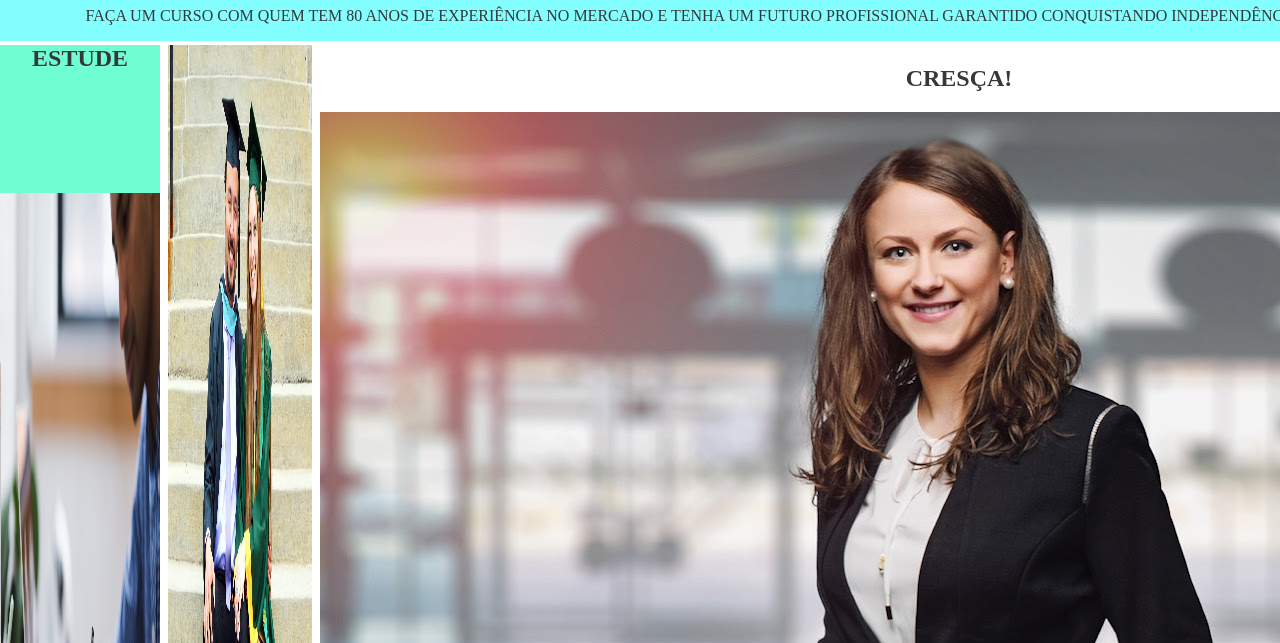
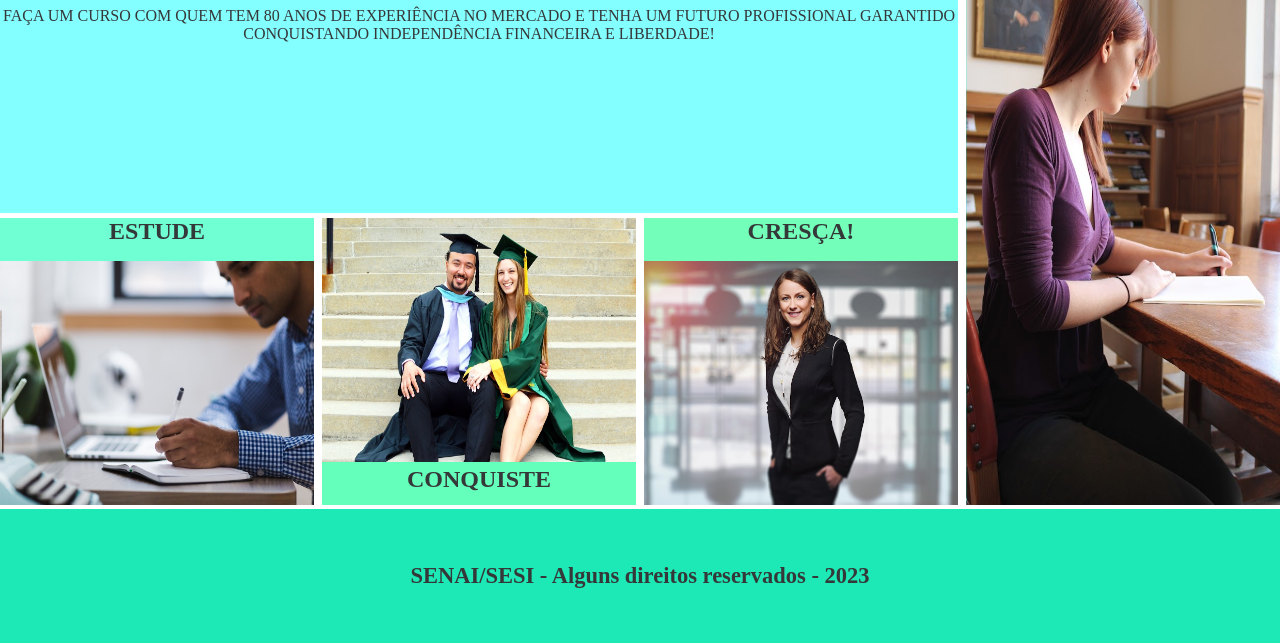
Before and after one commit to Samuel260107/aula1805, a plain HTML site: page Página com Grid e Flexbox/index.html in a window 1280 px wide. Shown: the part 157-800 px from the top of the page. Drawn offline with Linux system fonts and the light colour scheme; a script that the page names is missing.

Commit message:
commit do samuel

```diff
--- a/Página com Grid e Flexbox/style.css
+++ b/Página com Grid e Flexbox/style.css
@@ -79,3 +79,29 @@ main{
     width: 100%;
     height: 85%;
 }
+#content2 h2{
+    height: 15%;
+    margin: 0;
+}
+#content3 {
+    background: #73ffba;
+    grid-area: content3;
+}
+#content3 img{
+    width: 100%;
+    height: 85%;
+}
+#content3 h2{
+    height: 15%;
+    margin: 0;
+}
+/*footer*/
+footer{
+    background: #1de9b6;
+    grid-area: footer;
+    font-size: 15px;
+    text-transform: none;
+    display: flex;
+    justify-content: center;
+    align-items: center;
+}
```
